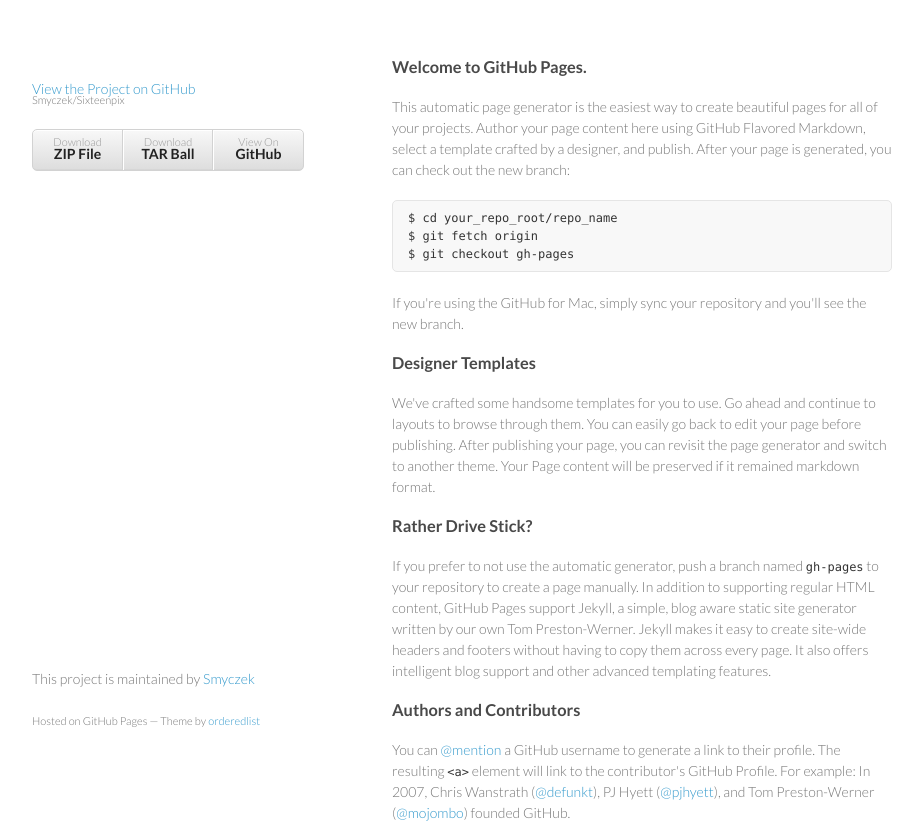
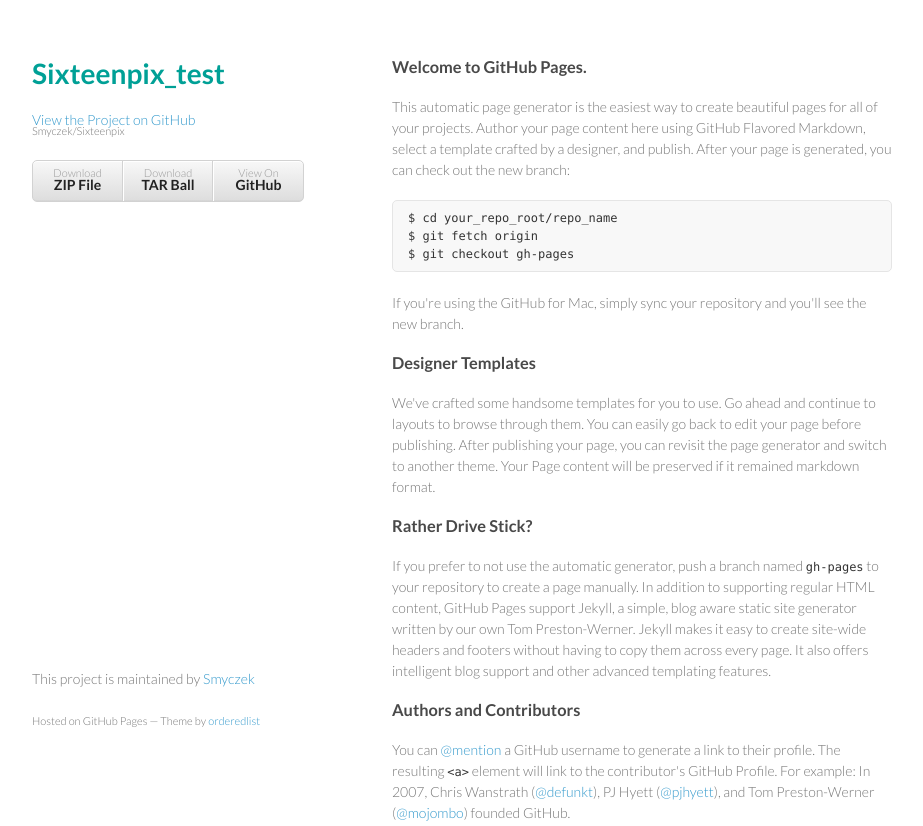
Before and after one commit to Smyczek/Sixteenpix, a plain HTML site: page index.html in a window 1280 px wide. Shown: the top 826 px of the page, without its empty margins (178-1101 px from the left). Drawn offline with Linux system fonts and the light colour scheme.

Commit message:
Nowy tutuł
Testowy tutuł

```diff
--- a/index.html
+++ b/index.html
@@ -15,6 +15,7 @@
   <body>
     <div class="wrapper">
       <header>
+        <h1>Sixteenpix_test</h1>
         <p></p>
 
         <p class="view"><a href="https://github.com/Smyczek/Sixteenpix">View the Project on GitHub <small>Smyczek/Sixteenpix</small></a></p>
```
